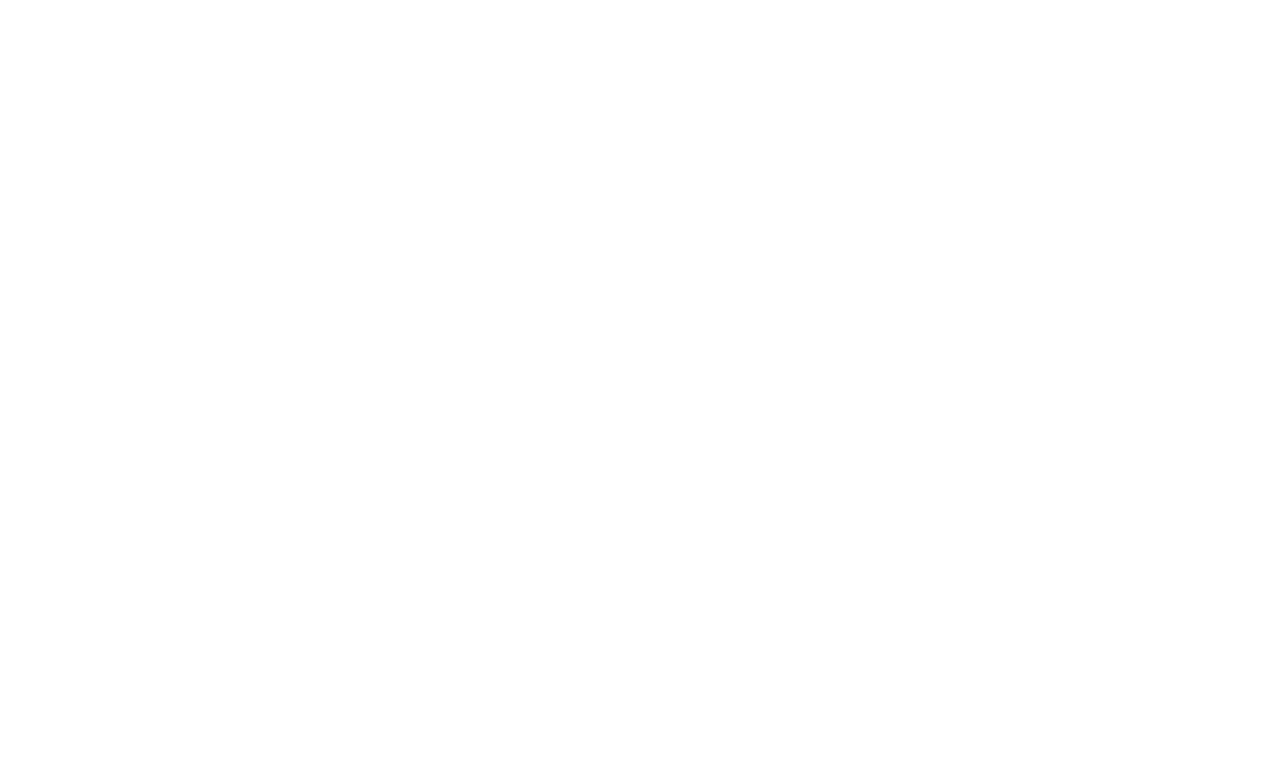
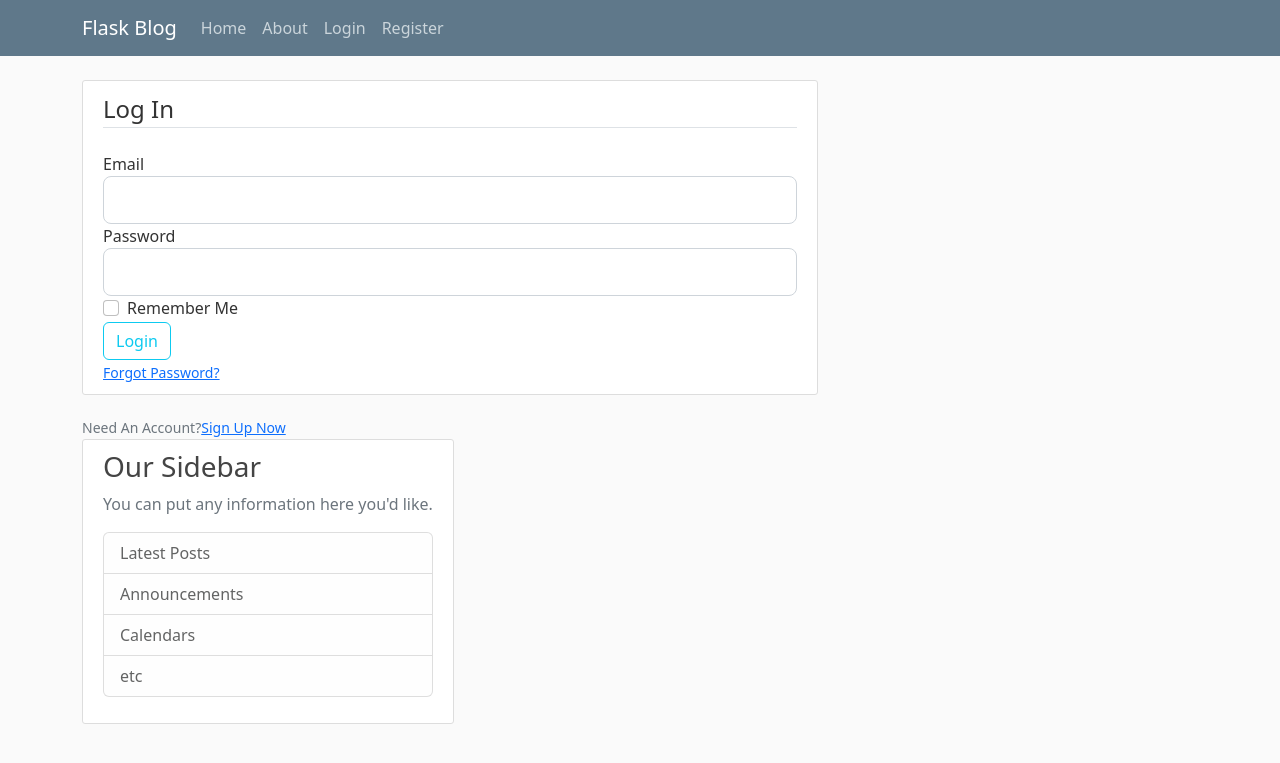
Before and after one commit to JoeSealy/Python-Flask, a Flask app: page /login in a window 1280 px wide. Before the commit the part shown is empty. Shown: the top 763 px of the page. Run offline with Flask 2, Linux system fonts and the light colour scheme.

Commit message:
got it all fixed now and added the login page too all works with error prompts telling the user if the inputs are wrong

```diff
--- a/FlaskBlog.py
+++ b/FlaskBlog.py
@@ -1,4 +1,4 @@
-from flask import Flask, render_template, flash, redirect, url_for
+from flask import Flask, render_template, flash, redirect,  url_for
 from forms import RegistrationForm, LoginForm
 
 app = Flask(__name__)
@@ -34,12 +34,19 @@
     form = RegistrationForm()
     if form.validate_on_submit():
         flash(f"Account created for {form.username.data}!", "success")
-        return (redirect(url_for("home")))
+        return redirect(url_for("home"))
+
     return render_template("register.html", title  = "Register", form = form)
 
-@app.route("/login")
+@app.route("/login",  methods = ["GET", "POST"])
 def login():
     form = LoginForm()
+    if form.validate_on_submit():
+        if form.email.data == "admin@blog.com" and form.password.data == "password":
+            flash("You have been logged in!", "success")
+            return redirect(url_for("home"))
+        else:
+            flash("Login unsuccessfull. Please check username or password", "danger")
     return render_template("login.html", title  = "Login", form = form)
 
 if __name__ == "__main__":
--- a/forms.py
+++ b/forms.py
@@ -1,18 +1,18 @@
 from flask_wtf import FlaskForm
 from wtforms import StringField, PasswordField, SubmitField, BooleanField
-from wtforms.validators import DataRequired, Length,Email, EqualTo
+from wtforms.validators import DataRequired, Length, Email, EqualTo
 
 
 class RegistrationForm(FlaskForm):
     username = StringField("Username", validators=[DataRequired(), Length(min=2, max=20)])
     email = StringField("Email", validators = [DataRequired(), Email()])
     password = PasswordField("Password", validators=[DataRequired()])
-    confirm_password = PasswordField("Confirm Password", validators=[DataRequired(), EqualTo(password)])
+    confirm_password = PasswordField("Confirm Password", validators=[DataRequired(), EqualTo("password")])
     submit = SubmitField("Sign Up")
 
 class LoginForm(FlaskForm):
-    username = StringField("Username", validators=[DataRequired(), Length(min=2, max=20)])
-    email = StringField("Email", validators = [DataRequired(), Email()])
-    password = PasswordField("Password", validators=[DataRequired()])
-    submit = SubmitField("Login")
-    remember = BooleanField("Remember Me")
+    email = StringField('Email',
+                        validators=[DataRequired(), Email()])
+    password = PasswordField('Password', validators=[DataRequired()])
+    remember = BooleanField('Remember Me')
+    submit = SubmitField('Login')
--- a/templates/layout.html
+++ b/templates/layout.html
@@ -21,13 +21,13 @@
                 </button>
                 <div class="collapse navbar-collapse" id="navbarToggle">
                   <div class="navbar-nav mr-auto">
-                    <a class="nav-item nav-link" href="/home">Home</a>
-                    <a class="nav-item nav-link" href="/about">About</a>
+                    <a class="nav-item nav-link" href="{{url_for("home")}}">Home</a>
+                    <a class="nav-item nav-link" href="{{url_for("about")}}">About</a>
                   </div>
                   <!-- Navbar Right Side -->
                   <div class="navbar-nav">
-                    <a class="nav-item nav-link" href="/login">Login</a>
-                    <a class="nav-item nav-link" href="/register">Register</a>
+                    <a class="nav-item nav-link" href="{{url_for("login")}}">Login</a>
+                    <a class="nav-item nav-link" href="{{url_for("register")}}">Register</a>
                   </div>
                 </div>
               </div>
--- a/templates/login.html
+++ b/templates/login.html
@@ -0,0 +1,56 @@
+{% extends "layout.html"  %}
+{%block content%}
+    <div class = "content-section">
+        <form method = "POST" action="">
+            {{form.hidden_tag()}}
+            <fieldset class="form-group">
+                <legend class="border-bottom mb-4">Log In</legend>
+
+                <div class ="form-group">
+                    {{form.email.label(class="form-control-label")}}
+                    {% if form.email.errors%}
+                        {{form.email(class="form-control form-control-lg is-invalid")}}
+                        <div class = "invalid-feedback">
+                            {% for error in form.email.errors%}
+                                <span> {{error}} </span>
+                            {% endfor %}
+                        </div>
+                    {%else%}
+                        {{form.email(class="form-control form-control-lg")}}
+                    {%endif%}
+                </div>
+                <div class ="form-group">
+                    {{form.password.label(class="form-control-label")}}
+                    {% if form.password.errors %}
+                        {{form.password(class="form-control form-control-lg is-invalid")}}
+                        <div class = "invalid-feedback">
+                            {% for error in form.password.errors%}
+                                <span> {{error}} </span>
+                            {% endfor %}
+                        </div>
+                    {%else%}
+                        {{form.password(class="form-control form-control-lg")}}
+                    {%endif%}
+                </div>
+                <div class = "form-check">
+                    {{form.remember(class = "form-check-input")}}
+                    {{form.remember.label(class = "form-check-label")}}
+
+                </di>
+            </fieldset>
+            <div class= "form-group">
+                {{form.submit(class = "btn btn-outline-info")}}
+            </div>
+            <div>
+                <small class = "text-muted ml-2">
+                    <a href="#">Forgot Password?</a>
+                </small>
+            </div>
+        </form>
+    </div>
+    <divclass = "border-top pt-3">
+        <small class = "text-muted">
+           Need An Account?<a class = "ml-2" href = "{{url_for("register")}}">Sign Up Now</a>
+        </small>
+    </div>
+{%endblock content%}
```
Also changed, not shown: templates/register.html (+40 -4 lines).
